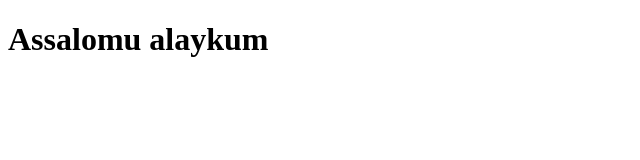
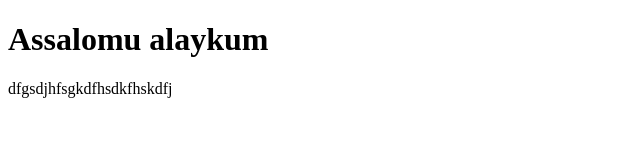
Before and after one commit to lolaalisherovna/githubnom, a plain HTML site: page index.html in a window 1280 px wide. Shown: the whole page, without its empty margins (0-640 px from the left). Drawn offline with Linux system fonts and the light colour scheme.

Commit message:
Update index.html

```diff
--- a/index.html
+++ b/index.html
@@ -8,5 +8,6 @@
 </head>
 <body>
     <h1>Assalomu alaykum</h1>
+    <p>dfgsdjhfsgkdfhsdkfhskdfj</p>
 </body>
 </html>
```
